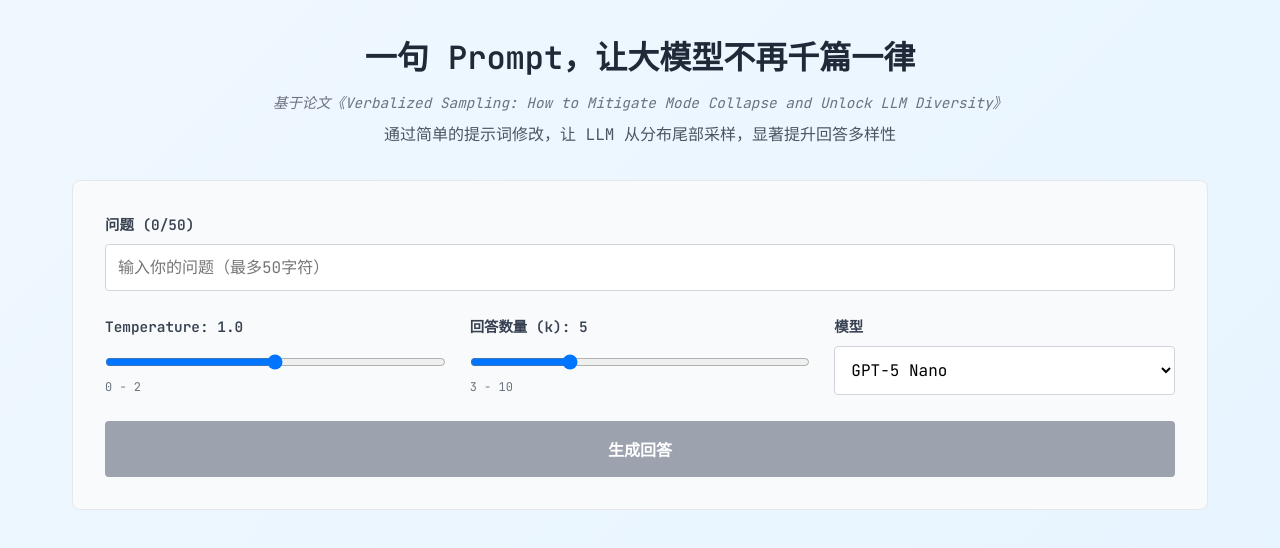
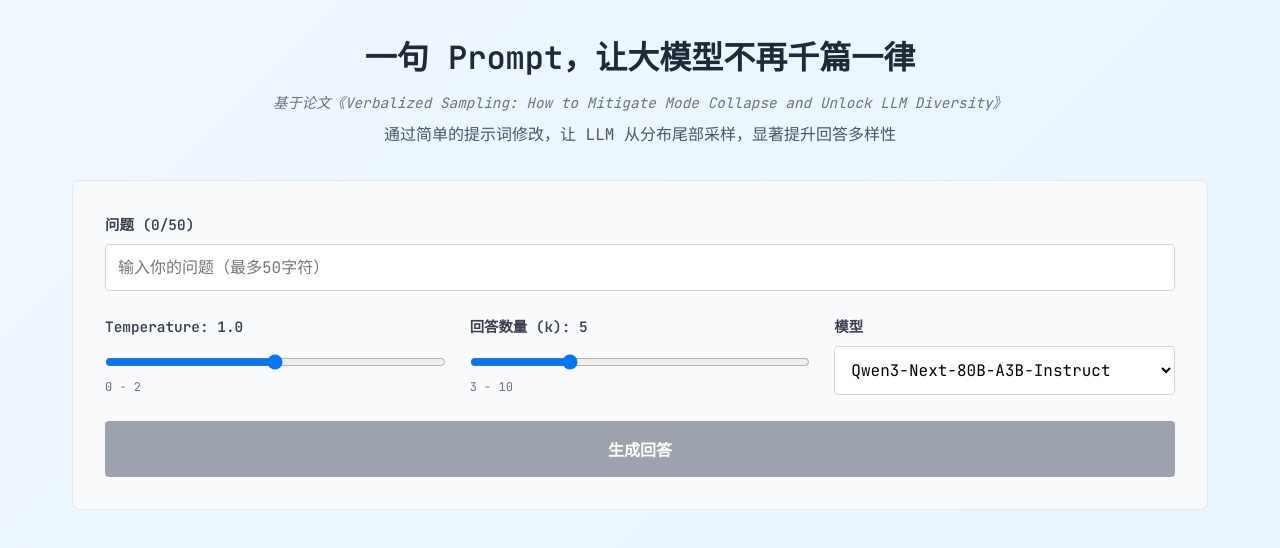
Before and after one commit to Vanilla-Yukirin/yukirin.me, a Next.js app: page /demo/verbalized-sampling in a window 1280 px wide. Shown: the top 548 px of the page. Built offline with nearby package versions, Linux system fonts and the light colour scheme.

Commit message:
feat: llm 走轨迹流动，调整默认模型为 Qwen3-Next-80B-A3B-Instruct

```diff
--- a/app/api/verbalized-sampling/route.ts
+++ b/app/api/verbalized-sampling/route.ts
@@ -4,8 +4,8 @@ import { PCA } from 'ml-pca';
 
 //初始化 llm & emb客户端
 const llm = new OpenAI({
-  apiKey: process.env.OPENAIHK_API_KEY,
-  baseURL: process.env.OPENAIHK_BASE_URL,
+  apiKey: process.env.SILICONFLOW_API_KEY,
+  baseURL: process.env.SILICONFLOW_BASE_URL,
 });
 
 const emb = new OpenAI({
@@ -178,6 +178,13 @@ export async function POST(request: Request) {
 
         //4. 调用LLM两次
         console.log("开始生成标准回答...");
+        console.log("请求参数:", {
+          model,
+          temperature,
+          question: sanitizedQuestion,
+          max_tokens: 4096
+        });
+
         const stdCompletion = await llm.chat.completions.create({
           model: model,  // 使用前端传入的模型
           messages: [
@@ -186,8 +193,7 @@ export async function POST(request: Request) {
           ],
           temperature: temperature,  // 使用前端传入的温度
           max_tokens: 4096,
-          enable_thinking: false,
-        } as OpenAI.Chat.ChatCompletionCreateParamsNonStreaming);
+        });
 
         console.log("开始生成Verbalized Sampling回答...");
         const vsCompletion = await llm.chat.completions.create({
@@ -198,8 +204,7 @@ export async function POST(request: Request) {
           ],
           temperature: temperature,  // 使用前端传入的温度
           max_tokens: 4096,
-          enable_thinking: false,
-        } as OpenAI.Chat.ChatCompletionCreateParamsNonStreaming);
+        });
 
         //5. 解析返回的结果
         const stdText = stdCompletion.choices[0]?.message?.content || '';
--- a/app/demo/verbalized-sampling/config.ts
+++ b/app/demo/verbalized-sampling/config.ts
@@ -12,10 +12,9 @@ export const CONFIG = {
 
   // 可用的 LLM 模型
   LLM_MODELS: [
-    { value: 'gpt-5-nano', label: 'GPT-5 Nano' },
-    { value: 'gpt-5-mini', label: 'GPT-5 Mini' },
-    // { value: 'gpt-5', label: 'GPT-5' },
-    // { value: 'gpt-5.1', label: 'GPT-5.1' }
+    // { value: 'gpt-5-nano', label: 'GPT-5 Nano' },
+    // { value: 'gpt-5-mini', label: 'GPT-5 Mini' },
+    { value: 'Qwen/Qwen3-Next-80B-A3B-Instruct', label: 'Qwen3-Next-80B-A3B-Instruct' },
   ],
-  DEFAULT_MODEL: 'gpt-5-nano',
+  DEFAULT_MODEL: 'Qwen/Qwen3-Next-80B-A3B-Instruct',
 };
```
